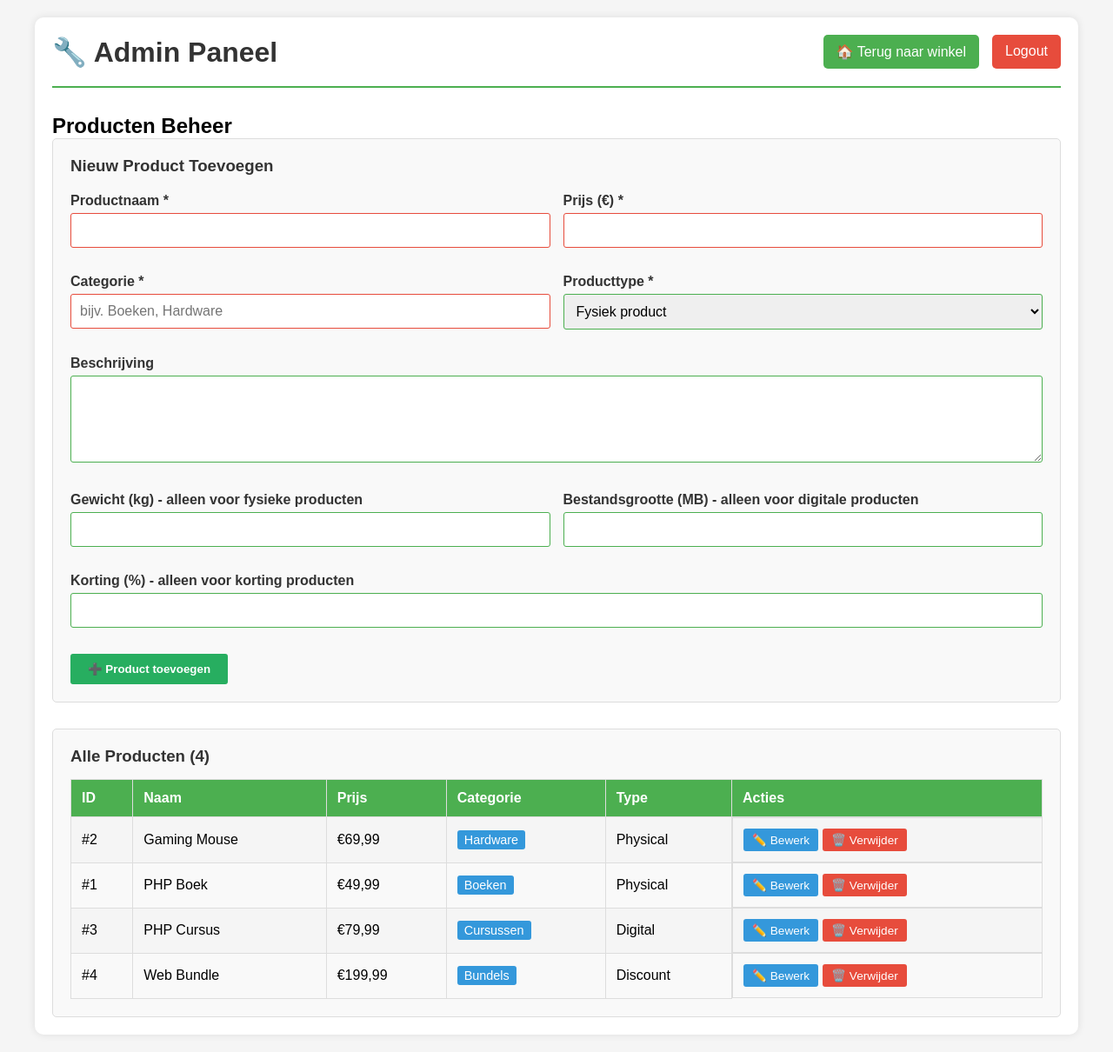
After one commit to brandonE17/webwinkel, a PHP site: page /admin.php in a window 1280 px wide. The commit adds this page. Shown: the whole page at 87% size. Run offline with PHP 8.4, Linux system fonts and the light colour scheme; the visitor is signed in with stand-in values (Sample User, id 1); data comes from the database, SQL or seed files in the repository; both versions use the stored data as it was after the commit.

Commit message:
admin panel + tables aangemaakt

```diff
--- /dev/null
+++ b/admin.php
@@ -0,0 +1,283 @@
+<?php
+
+// laad init bestand
+require_once 'includes/init.php';
+
+// Check ingelogd
+$logged_in = isset($_SESSION['admin_logged_in']) && $_SESSION['admin_logged_in'];
+
+// LOGIN VERWERKING
+if ($_SERVER['REQUEST_METHOD'] === 'POST' && isset($_POST['login'])) {
+    $username = $_POST['username'] ?? '';
+    $password = $_POST['password'] ?? '';
+
+    if ($username === ADMIN_USERNAME && $password === ADMIN_PASSWORD) {
+        $_SESSION['admin_logged_in'] = true;
+        header("Location: admin.php");
+        exit;
+    } else {
+        $login_error = "Ongeldige gebruikersnaam of wachtwoord!";
+    }
+}
+
+// LOGOUT
+if (isset($_GET['logout'])) {
+    unset($_SESSION['admin_logged_in']);
+    header("Location: admin.php");
+    exit;
+}
+
+// PRODUCT TOEVOEGEN
+if ($logged_in && $_SERVER['REQUEST_METHOD'] === 'POST' && isset($_POST['add_product'])) {
+    $naam = $_POST['naam'] ?? '';
+    $prijs = $_POST['prijs'] ?? 0;
+    $categorie = $_POST['categorie'] ?? '';
+    $type = $_POST['type'] ?? 'physical';
+    $beschrijving = $_POST['beschrijving'] ?? '';
+    $gewicht = $_POST['gewicht'] ?? null;
+    $bestandsgrootte = $_POST['bestandsgrootte'] ?? null;
+    $korting_procent = $_POST['korting_procent'] ?? null;
+
+    if ($naam && $prijs && $categorie) {
+        try {
+            $stmt = $db->prepare("INSERT INTO producten (naam, prijs, categorie, type, gewicht, bestandsgrootte, korting_procent, beschrijving) VALUES (?, ?, ?, ?, ?, ?, ?, ?)");
+            $stmt->execute([$naam, $prijs, $categorie, $type, $gewicht, $bestandsgrootte, $korting_procent, $beschrijving]);
+            $success_msg = "Product succesvol toegevoegd!";
+        } catch (Exception $e) {
+            $error_msg = "Fout bij toevoegen product: " . $e->getMessage();
+        }
+    } else {
+        $error_msg = "Vul alle verplichte velden in!";
+    }
+}
+
+// PRODUCT VERWIJDEREN
+if ($logged_in && isset($_POST['delete_product'])) {
+    $product_id = $_POST['product_id'] ?? 0;
+    try {
+        $stmt = $db->prepare("DELETE FROM producten WHERE id = ?");
+        $stmt->execute([$product_id]);
+        $success_msg = "Product succesvol verwijderd!";
+    } catch (Exception $e) {
+        $error_msg = "Fout bij verwijderen product!";
+    }
+}
+
+// PRODUCT BEWERKEN
+if ($logged_in && $_SERVER['REQUEST_METHOD'] === 'POST' && isset($_POST['edit_product'])) {
+    $product_id = $_POST['product_id'] ?? 0;
+    $naam = $_POST['naam'] ?? '';
+    $prijs = $_POST['prijs'] ?? 0;
+    $categorie = $_POST['categorie'] ?? '';
+    $type = $_POST['type'] ?? 'physical';
+    $beschrijving = $_POST['beschrijving'] ?? '';
+    $gewicht = $_POST['gewicht'] ?? null;
+    $bestandsgrootte = $_POST['bestandsgrootte'] ?? null;
+    $korting_procent = $_POST['korting_procent'] ?? null;
+
+    if ($naam && $prijs && $categorie) {
+        try {
+            $stmt = $db->prepare("UPDATE producten SET naam=?, prijs=?, categorie=?, type=?, gewicht=?, bestandsgrootte=?, korting_procent=?, beschrijving=? WHERE id=?");
+            $stmt->execute([$naam, $prijs, $categorie, $type, $gewicht, $bestandsgrootte, $korting_procent, $beschrijving, $product_id]);
+            $success_msg = "Product succesvol bijgewerkt!";
+        } catch (Exception $e) {
+            $error_msg = "Fout bij bijwerken product!";
+        }
+    } else {
+        $error_msg = "Vul alle verplichte velden in!";
+    }
+}
+
+// Laad alle producten
+$producten = [];
+try {
+    $stmt = $db->query("SELECT * FROM producten ORDER BY naam");
+    $producten = $stmt->fetchAll();
+} catch (Exception $e) {
+    $error_msg = "Fout bij laden producten!";
+}
+
+// Product bewerk gegevens (als edit mode)
+$edit_product = null;
+if (isset($_GET['edit'])) {
+    $edit_id = $_GET['edit'];
+    foreach ($producten as $p) {
+        if ($p['id'] == $edit_id) {
+            $edit_product = $p;
+            break;
+        }
+    }
+}
+
+?>
+<!DOCTYPE html>
+<html lang="nl">
+<head>
+    <meta charset="UTF-8">
+    <title>Admin Paneel - Webwinkel</title>
+    <link rel="stylesheet" href="css/style.css">
+</head>
+<body>
+    <div class="container">
+        <header>
+            <h1>🔧 Admin Paneel</h1>
+            <div class="admin-header-links">
+                <a href="index.php" class="nav-link">🏠 Terug naar winkel</a>
+                <?php if ($logged_in): ?>
+                    <a href="admin.php?logout=1" class="nav-link logout-btn">Logout</a>
+                <?php endif; ?>
+            </div>
+        </header>
+
+        <main>
+            <?php if (!$logged_in): ?>
+                <!-- LOGIN FORMULIER -->
+                <div class="login-container">
+                    <div class="login-box">
+                        <h2>Admin Inloggen</h2>
+
+                        <?php if (isset($login_error)): ?>
+                            <div class="error-container">
+                                <p><?php echo $login_error; ?></p>
+                            </div>
+                        <?php endif; ?>
+
+                        <form method="POST">
+                            <div class="form-group">
+                                <label for="username">Gebruikersnaam:</label>
+                                <input type="text" id="username" name="username" required class="form-input">
+                                <small>Demo: admin</small>
+                            </div>
+
+                            <div class="form-group">
+                                <label for="password">Wachtwoord:</label>
+                                <input type="password" id="password" name="password" required class="form-input">
+                                <small>Demo: admin123</small>
+                            </div>
+
+                            <button type="submit" name="login" value="1" class="btn btn-primary">Inloggen</button>
+                        </form>
+                    </div>
+                </div>
+            <?php else: ?>
+                <!-- ADMIN DASHBOARD -->
+                <div class="admin-dashboard">
+                    <h2>Producten Beheer</h2>
+
+                    <?php if (isset($success_msg)): ?>
+                        <div class="success-container">
+                            <p>✅ <?php echo $success_msg; ?></p>
+                        </div>
+                    <?php endif; ?>
+
+                    <?php if (isset($error_msg)): ?>
+                        <div class="error-container">
+                            <p>❌ <?php echo $error_msg; ?></p>
+                        </div>
+                    <?php endif; ?>
+
+                    <!-- VOEG PRODUCT TOE / BEWERK PRODUCT -->
+                    <div class="product-form-container">
+                        <h3><?php echo $edit_product ? 'Product Bewerken' : 'Nieuw Product Toevoegen'; ?></h3>
+
+                        <form method="POST" class="product-form">
+                            <input type="hidden" name="product_id" value="<?php echo $edit_product['id'] ?? ''; ?>">
+
+                            <div class="form-row">
+                                <div class="form-group">
+                                    <label for="naam">Productnaam *</label>
+                                    <input type="text" id="naam" name="naam" required class="form-input" value="<?php echo $edit_product['naam'] ?? ''; ?>">
+                                </div>
+                                <div class="form-group">
+                                    <label for="prijs">Prijs (€) *</label>
+                                    <input type="number" id="prijs" name="prijs" required step="0.01" class="form-input" value="<?php echo $edit_product['prijs'] ?? ''; ?>">
+                                </div>
+                            </div>
+
+                            <div class="form-row">
+                                <div class="form-group">
+                                    <label for="categorie">Categorie *</label>
+                                    <input type="text" id="categorie" name="categorie" required class="form-input" value="<?php echo $edit_product['categorie'] ?? ''; ?>" placeholder="bijv. Boeken, Hardware">
+                                </div>
+                                <div class="form-group">
+                                    <label for="type">Producttype *</label>
+                                    <select id="type" name="type" required class="form-input">
+                                        <option value="physical" <?php echo ($edit_product['type'] ?? 'physical') === 'physical' ? 'selected' : ''; ?>>Fysiek product</option>
+                                        <option value="digital" <?php echo ($edit_product['type'] ?? '') === 'digital' ? 'selected' : ''; ?>>Digitaal product</option>
+                                        <option value="discount" <?php echo ($edit_product['type'] ?? '') === 'discount' ? 'selected' : ''; ?>>Korting product</option>
+                                    </select>
+                                </div>
+                            </div>
+
+                            <div class="form-group">
+                                <label for="beschrijving">Beschrijving</label>
+                                <textarea id="beschrijving" name="beschrijving" class="form-input form-textarea"><?php echo $edit_product['beschrijving'] ?? ''; ?></textarea>
+                            </div>
+
+                            <div class="form-row">
+                                <div class="form-group">
+                                    <label for="gewicht">Gewicht (kg) - alleen voor fysieke producten</label>
+                                    <input type="number" id="gewicht" name="gewicht" step="0.01" class="form-input" value="<?php echo $edit_product['gewicht'] ?? ''; ?>">
+                                </div>
+                                <div class="form-group">
+                                    <label for="bestandsgrootte">Bestandsgrootte (MB) - alleen voor digitale producten</label>
+                                    <input type="number" id="bestandsgrootte" name="bestandsgrootte" class="form-input" value="<?php echo $edit_product['bestandsgrootte'] ?? ''; ?>">
+                                </div>
+                            </div>
+
+                            <div class="form-group">
+                                <label for="korting_procent">Korting (%) - alleen voor korting producten</label>
+                                <input type="number" id="korting_procent" name="korting_procent" min="0" max="100" class="form-input" value="<?php echo $edit_product['korting_procent'] ?? ''; ?>">
+                            </div>
+
+                            <button type="submit" name="<?php echo $edit_product ? 'edit_product' : 'add_product'; ?>" value="1" class="btn btn-success">
+                                <?php echo $edit_product ? '💾 Product bijwerken' : '➕ Product toevoegen'; ?>
+                            </button>
+
+                            <?php if ($edit_product): ?>
+                                <a href="admin.php" class="btn">❌ Annuleren</a>
+                            <?php endif; ?>
+                        </form>
+                    </div>
+
+                    <!-- PRODUCTEN TABEL -->
+                    <div class="products-table-container">
+                        <h3>Alle Producten (<?php echo count($producten); ?>)</h3>
+
+                        <?php if (empty($producten)): ?>
+                            <p>Geen producten gevonden.</p>
+                        <?php else: ?>
+                            <table class="products-table">
+                                <tr>
+                                    <th>ID</th>
+                                    <th>Naam</th>
+                                    <th>Prijs</th>
+                                    <th>Categorie</th>
+                                    <th>Type</th>
+                                    <th>Acties</th>
+                                </tr>
+                                <?php foreach ($producten as $product): ?>
+                                    <tr>
+                                        <td>#<?php echo $product['id']; ?></td>
+                                        <td><?php echo htmlspecialchars($product['naam']); ?></td>
+                                        <td>€<?php echo number_format($product['prijs'], 2, ',', '.'); ?></td>
+                                        <td><span class="category-badge"><?php echo htmlspecialchars($product['categorie']); ?></span></td>
+                                        <td><?php echo ucfirst($product['type']); ?></td>
+                                        <td class="action-buttons">
+                                            <a href="admin.php?edit=<?php echo $product['id']; ?>" class="btn-small btn-edit">✏️ Bewerk</a>
+                                            <form method="POST" style="display:inline;" onsubmit="return confirm('Zeker weten?');">
+                                                <input type="hidden" name="product_id" value="<?php echo $product['id']; ?>">
+                                                <button type="submit" name="delete_product" value="1" class="btn-small btn-delete">🗑️ Verwijder</button>
+                                            </form>
+                                        </td>
+                                    </tr>
+                                <?php endforeach; ?>
+                            </table>
+                        <?php endif; ?>
+                    </div>
+                </div>
+            <?php endif; ?>
+        </main>
+    </div>
+</body>
+</html>
--- /dev/null
+++ b/classes/DatabaseProduct.php
@@ -0,0 +1,94 @@
+<?php
+// classes/DatabaseProduct.php
+
+class DatabaseProduct extends Product {
+    private $db;
+    private $type;
+    private $gewicht;
+    private $bestandsgrootte;
+    private $korting_procent;
+    private $beschrijving;
+
+    public function __construct($db, $id, $naam, $prijs, $categorie, $type, $gewicht = null, $bestandsgrootte = null, $korting_procent = null, $beschrijving = null) {
+        parent::__construct($id, $naam, $prijs, $categorie);
+        $this->db = $db;
+        $this->type = $type;
+        $this->gewicht = $gewicht;
+        $this->bestandsgrootte = $bestandsgrootte;
+        $this->korting_procent = $korting_procent;
+        $this->beschrijving = $beschrijving;
+    }
+
+    public static function getProductsFromDB($db) {
+        try {
+            $stmt = $db->query("SELECT * FROM producten WHERE actief = 1 ORDER BY naam");
+            $producten = [];
+
+            while ($row = $stmt->fetch()) {
+                $producten[$row['id']] = new DatabaseProduct(
+                    $db,
+                    $row['id'],
+                    $row['naam'],
+                    $row['prijs'],
+                    $row['categorie'],
+                    $row['type'],
+                    $row['gewicht'],
+                    $row['bestandsgrootte'],
+                    $row['korting_procent'],
+                    $row['beschrijving']
+                );
+            }
+
+            return $producten;
+        } catch (Exception $e) {
+            return [];
+        }
+    }
+
+    public function getType() {
+        return $this->type;
+    }
+
+    public function getGewicht() {
+        return $this->gewicht;
+    }
+
+    public function getBestandsgrootte() {
+        return $this->bestandsgrootte;
+    }
+
+    public function getKortingProcent() {
+        return $this->korting_procent;
+    }
+
+    public function getBeschrijving() {
+        return $this->beschrijving;
+    }
+
+    public function display() {
+        if ($this->type === 'physical') {
+            return $this->naam . " - €" . number_format($this->prijs, 2, ',', '.') . " (" . $this->gewicht . "kg)";
+        } elseif ($this->type === 'digital') {
+            return $this->naam . " - €" . number_format($this->prijs, 2, ',', '.') . " [" . $this->bestandsgrootte . "MB]";
+        } elseif ($this->type === 'discount') {
+            $discounted = $this->prijs * (1 - $this->korting_procent / 100);
+            return $this->naam . " - €" . number_format($discounted, 2, ',', '.') . " (Korting: " . $this->korting_procent . "%)";
+        }
+        return $this->naam . " - €" . number_format($this->prijs, 2, ',', '.');
+    }
+
+    public function getPrice() {
+        if ($this->type === 'discount') {
+            return $this->prijs * (1 - $this->korting_procent / 100);
+        }
+        return $this->prijs;
+    }
+
+    public function calculateShipping() {
+        if ($this->type === 'physical') {
+            return $this->gewicht * 2.50;
+        }
+        return 0;
+    }
+}
+?>
--- /dev/null
+++ b/config/database.php
@@ -0,0 +1,28 @@
+<?php
+
+// Database configuratie
+define('DB_HOST', 'localhost');
+define('DB_USER', 'root');
+define('DB_PASS', '');
+define('DB_NAME', 'webwinkel');
+
+// Maak verbinding
+try {
+    $db = new PDO(
+        'mysql:host=' . DB_HOST . ';dbname=' . DB_NAME . ';charset=utf8mb4',
+        DB_USER,
+        DB_PASS,
+        [
+            PDO::ATTR_ERRMODE => PDO::ERRMODE_EXCEPTION,
+            PDO::ATTR_DEFAULT_FETCH_MODE => PDO::FETCH_ASSOC
+        ]
+    );
+} catch (PDOException $e) {
+    die("Database verbindingsfout: " . $e->getMessage());
+}
+
+// Admin credential (simpele demonstratie - in productie: gehashed!)
+define('ADMIN_USERNAME', 'admin');
+define('ADMIN_PASSWORD', 'admin123');
+
+?>
--- a/css/style.css
+++ b/css/style.css
@@ -57,6 +57,14 @@ h1 {
 
 .nav-link:hover {
     background: #45a049;
+}
+
+.admin-link {
+    background: #e74c3c;
+}
+
+.admin-link:hover {
+    background: #c0392b;
 }
 
 .terug-link {
@@ -648,3 +656,213 @@ h1 {
         padding: 8px;
     }
 }
+
+/* Admin Panel Styles */
+.admin-header-links {
+    display: flex;
+    gap: 15px;
+}
+
+.logout-btn {
+    background: #e74c3c !important;
+}
+
+.logout-btn:hover {
+    background: #c0392b !important;
+}
+
+.login-container {
+    display: flex;
+    justify-content: center;
+    align-items: center;
+    min-height: 500px;
+}
+
+.login-box {
+    background: white;
+    border: 2px solid #4CAF50;
+    border-radius: 10px;
+    padding: 40px;
+    max-width: 400px;
+    width: 100%;
+    box-shadow: 0 0 20px rgba(0,0,0,0.1);
+}
+
+.login-box h2 {
+    color: #333;
+    margin-bottom: 30px;
+    text-align: center;
+}
+
+.login-box .form-group small {
+    display: block;
+    color: #999;
+    font-size: 0.85em;
+    margin-top: 5px;
+}
+
+.btn-primary {
+    background: #4CAF50;
+    width: 100%;
+}
+
+.btn-primary:hover {
+    background: #45a049;
+}
+
+.admin-dashboard {
+    margin-top: 20px;
+}
+
+.product-form-container {
+    background: #f9f9f9;
+    border: 1px solid #ddd;
+    border-radius: 5px;
+    padding: 20px;
+    margin-bottom: 30px;
+}
+
+.product-form-container h3 {
+    color: #333;
+    margin-bottom: 20px;
+}
+
+.product-form {
+    display: flex;
+    flex-direction: column;
+    gap: 15px;
+}
+
+.form-textarea {
+    min-height: 100px;
+    resize: vertical;
+    font-family: Arial, sans-serif;
+}
+
+.btn-success {
+    background: #27ae60;
+    color: white;
+    padding: 10px 20px;
+    border: none;
+    border-radius: 3px;
+    cursor: pointer;
+    font-weight: bold;
+    align-self: flex-start;
+}
+
+.btn-success:hover {
+    background: #229954;
+}
+
+.products-table-container {
+    background: #f9f9f9;
+    border: 1px solid #ddd;
+    border-radius: 5px;
+    padding: 20px;
+    overflow-x: auto;
+}
+
+.products-table-container h3 {
+    color: #333;
+    margin-bottom: 15px;
+}
+
+.products-table {
+    width: 100%;
+    border-collapse: collapse;
+}
+
+.products-table th,
+.products-table td {
+    padding: 12px;
+    border: 1px solid #ddd;
+    text-align: left;
+}
+
+.products-table th {
+    background: #4CAF50;
+    color: white;
+    font-weight: bold;
+}
+
+.products-table tr:nth-child(even) {
+    background: #f5f5f5;
+}
+
+.products-table tr:hover {
+    background: #efefef;
+}
+
+.category-badge {
+    background: #3498db;
+    color: white;
+    padding: 3px 8px;
+    border-radius: 3px;
+    font-size: 0.9em;
+}
+
+.action-buttons {
+    white-space: nowrap;
+    display: flex;
+    gap: 5px;
+}
+
+.btn-small {
+    padding: 5px 10px;
+    font-size: 0.85em;
+    border: none;
+    border-radius: 3px;
+    cursor: pointer;
+    text-decoration: none;
+    display: inline-block;
+}
+
+.btn-edit {
+    background: #3498db;
+    color: white;
+}
+
+.btn-edit:hover {
+    background: #2980b9;
+}
+
+.btn-delete {
+    background: #e74c3c;
+    color: white;
+}
+
+.btn-delete:hover {
+    background: #c0392b;
+}
+
+.success-container {
+    background: #d4edda;
+    color: #155724;
+    border: 2px solid #c3e6cb;
+    border-radius: 5px;
+    padding: 15px;
+    margin-bottom: 20px;
+}
+
+.success-container p {
+    margin: 0;
+}
+
+@media (max-width: 768px) {
+    .login-box {
+        padding: 20px;
+    }
+
+    .products-table-container {
+        overflow-x: auto;
+    }
+
+    .action-buttons {
+        flex-direction: column;
+    }
+
+    .btn-small {
+        width: 100%;
+        text-align: center;
+    }
+}
--- a/includes/init.php
+++ b/includes/init.php
@@ -1,16 +1,17 @@
 <?php
 
+// Laad database configuratie
+require_once __DIR__ . '/../config/database.php';
 
-// dit Laad alle classes
+// Laad alle classes
 require_once __DIR__ . '/../classes/product.php';
+require_once __DIR__ . '/../classes/DatabaseProduct.php';
 require_once __DIR__ . '/../classes/PhysicalProduct.php';
 require_once __DIR__ . '/../classes/DigitalProduct.php';
 require_once __DIR__ . '/../classes/DiscountProduct.php';
 require_once __DIR__ . '/../classes/shoppingcart.php';
 
-
 session_start();
-
 
 // Maak of haalt winkelwagen op
 if (!isset($_SESSION['winkelwagen'])) {
```
Also changed, not shown: database.sql (added, +65 -0 lines), index.php (+18 -1 lines).
